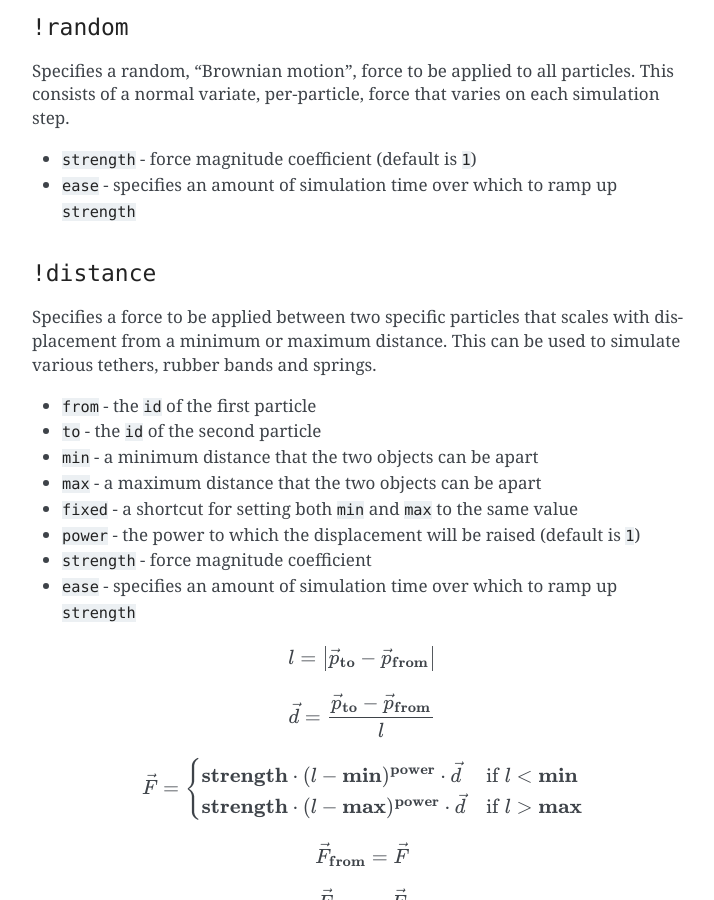
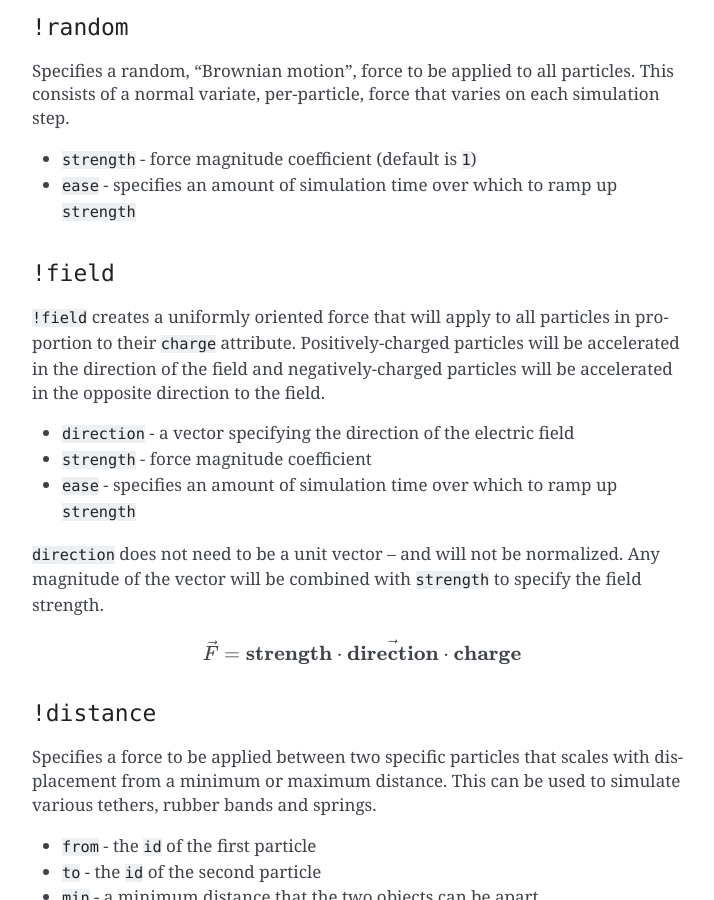
Before and after one commit to jonathanhogg/flitter, a Sphinx documentation site: the page built from docs/physics.md, in a window 1280 px wide and 900 px high, scrolled down 4758 px. Shown: the whole window, without its empty margins (388-1102 px from the left). Built offline with Sphinx 7.4.7, drawn with Linux system fonts in a browser that asks for light colours; some of the changed text lies outside the part shown.

Commit message:
Add new `!field` force

````diff
--- a/docs/physics.md
+++ b/docs/physics.md
@@ -208,6 +208,26 @@ simulation step.
 - `strength` - force magnitude coefficient (default is `1`)
 - `ease` - specifies an amount of simulation time over which to ramp up
 `strength`
+
+### `!field`
+
+`!field` creates a uniformly oriented force that will apply to all particles
+in proportion to their `charge` attribute. Positively-charged particles will be
+accelerated in the direction of the field and negatively-charged particles will
+be accelerated in the opposite direction to the field.
+
+- `direction` - a vector specifying the direction of the electric field
+- `strength` - force magnitude coefficient
+- `ease` - specifies an amount of simulation time over which to ramp up
+`strength`
+
+`direction` does not need to be a unit vector – and will not be normalized. Any
+magnitude of the vector will be combined with `strength` to specify the field
+strength.
+
+```{math}
+\vec{F} = \textbf{strength} \cdot \vec{\textbf{direction}} \cdot \textbf{charge}
+```
 
 ### `!distance`
 
@@ -468,7 +488,7 @@ Forces are applied to particles according to the following rules:
 an anchor), they are applied to the referenced particles regardless of which
 group they or the particles are declared in.
 
-`!constant`, `!random`, `!drag`, `!buoyancy`
+`!constant`, `!random`, `!field`, `!drag`, `!buoyancy`
 : These forces apply to particles within the group in which the force is
 declared and to particles in all sub-groups within that group. Declaring any of
 these at the top level of the `!physics` system applies them to all particles.
````
Also changed, not shown: other parts of docs/physics.md (+1 -1 lines), 1 other file.
